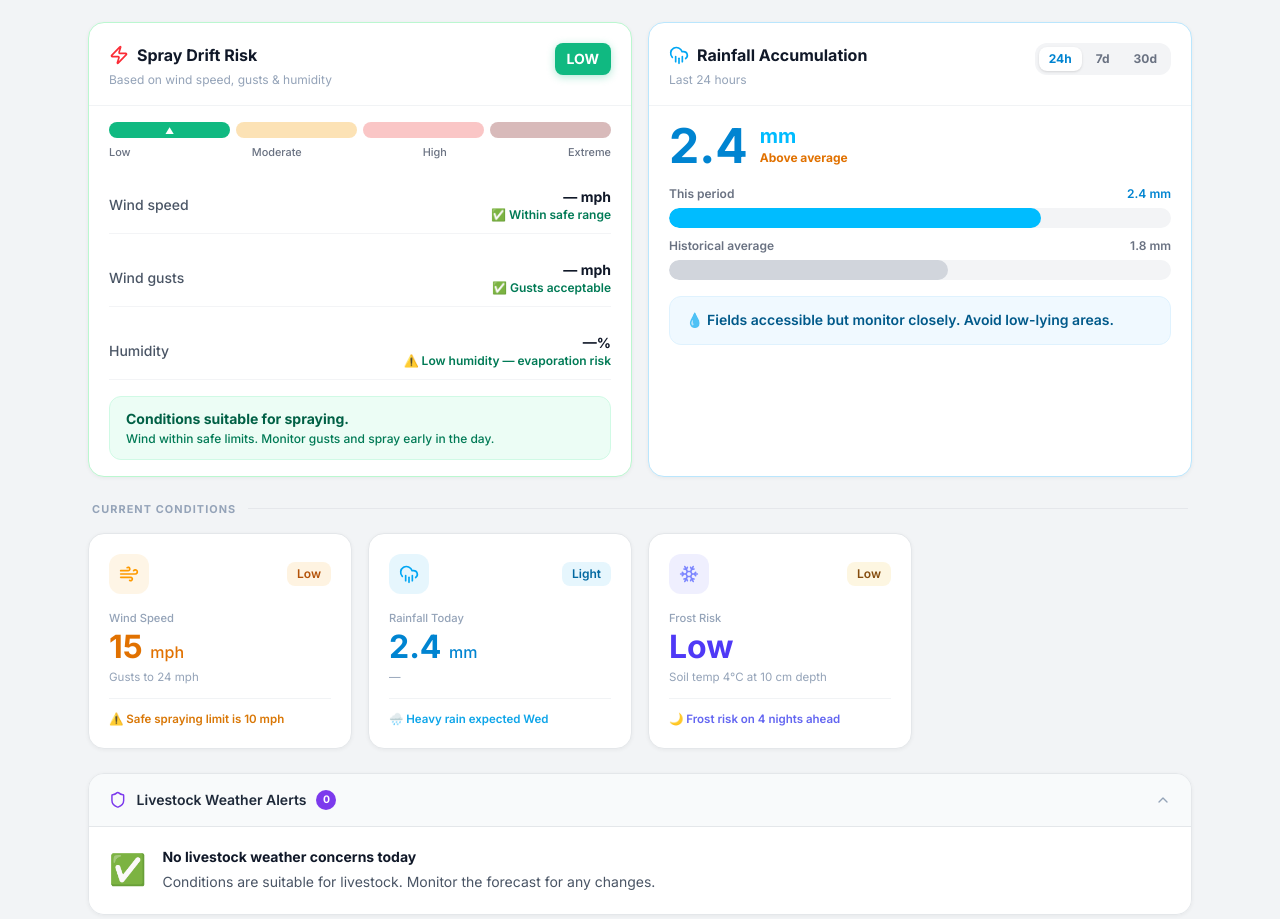
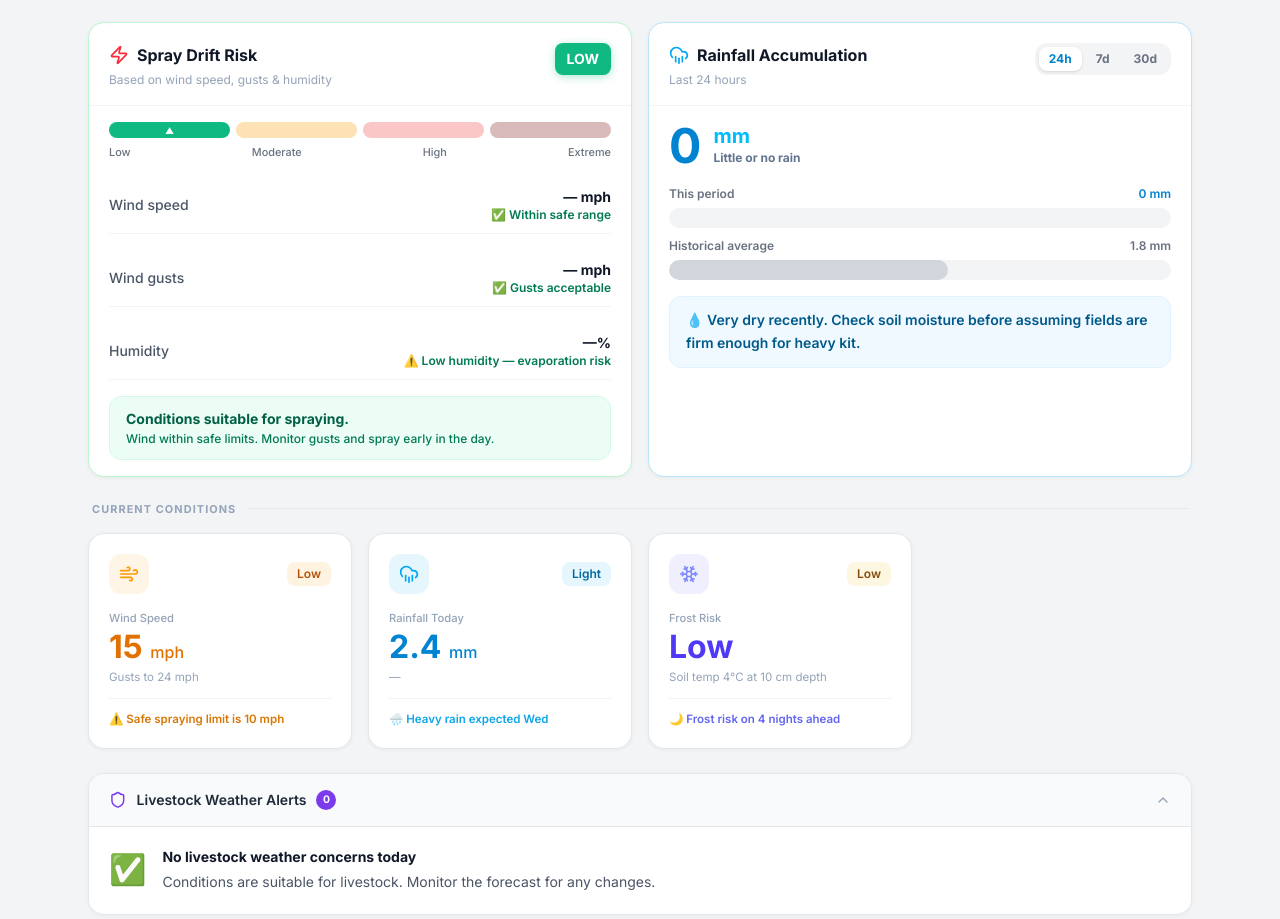
Before and after one commit to abzo1st/Fieldcast, a React (Vite) app: page /dashboard in a window 1280 px wide. Shown: the part 1245-2164 px from the top of the page. Built offline with nearby package versions, Linux system fonts and the light colour scheme.

Commit message:
updated rainfall accumulation so it is linked to API

```diff
--- a/src/app/pages/Dashboard.tsx
+++ b/src/app/pages/Dashboard.tsx
@@ -17,7 +17,13 @@ import {
 } from "recharts";
 import { ImageWithFallback } from "../components/figma/ImageWithFallback";
 import { FieldcastLogo } from "../components/FieldcastLogo";
-import { openWeatherOneCall, type GeoDirectResult, type OneCallResponse } from "../api/openweather";
+import {
+  openWeatherOneCall,
+  type GeoDirectResult,
+  type OneCallDaily,
+  type OneCallHourly,
+  type OneCallResponse,
+} from "../api/openweather";
 import { searchLocations } from "../api/locationSearch";
 
 // OpenWeather gives us wind in m/s but farmers think in mph, so everything
@@ -28,6 +34,97 @@ function msToMph(ms: number) {
 
 function clamp(n: number, min: number, max: number) {
   return Math.max(min, Math.min(max, n));
+}
+
+function roundPrecipMm(mm: number) {
+  return Math.round(mm * 10) / 10;
+}
+
+/** Per-hour liquid + snow water equivalent from One Call hourly entries. */
+function sumHourlyPrecipMm(hourly: OneCallHourly[], hours: number) {
+  let s = 0;
+  const n = Math.min(hours, hourly.length);
+  for (let i = 0; i < n; i++) {
+    const h = hourly[i];
+    s += (h.rain?.["1h"] ?? 0) + (h.snow?.["1h"] ?? 0);
+  }
+  return s;
+}
+
+/** Sum daily rain + snow for the first `days` entries. */
+function sumDailyPrecipMm(daily: OneCallDaily[], days: number) {
+  let s = 0;
+  const n = Math.min(days, daily.length);
+  for (let i = 0; i < n; i++) {
+    const d = daily[i];
+    s += (d.rain ?? 0) + (d.snow ?? 0);
+  }
+  return s;
+}
+
+type RainfallPeriodKey = "24h" | "7d" | "30d";
+
+/**
+ * Compares modelled accumulation to typical UK reference totals for the same window
+ * (not from OpenWeather — used only for the “historical average” bar and status copy).
+ */
+function rainfallAccumulationInsight(
+  amount: number,
+  refAvgMm: number,
+  period: RainfallPeriodKey,
+): { status: string; statusColor: string; tip: string } {
+  const denom = refAvgMm > 0 ? refAvgMm : 1;
+  const ratio = amount / denom;
+  if (amount <= 0.05 && period === "24h") {
+    return {
+      status: "Little or no rain",
+      statusColor: "text-slate-500",
+      tip: "Very dry recently. Check soil moisture before assuming fields are firm enough for heavy kit.",
+    };
+  }
+  if (ratio < 0.55) {
+    return {
+      status: "Below average",
+      statusColor: "text-emerald-600",
+      tip:
+        period === "24h"
+          ? "Low recent rainfall. Good access for light machinery; still watch compaction on wetter patches."
+          : "Drier than typical for this span. Useful fieldwork windows — monitor dust and soil moisture for crops.",
+    };
+  }
+  if (ratio < 0.95) {
+    return {
+      status: "Slightly below average",
+      statusColor: "text-slate-500",
+      tip: "Rainfall a bit under the usual benchmark. Conditions mostly manageable — keep an eye on low-lying ground.",
+    };
+  }
+  if (ratio < 1.2) {
+    return {
+      status: "Near average",
+      statusColor: "text-sky-600",
+      tip: "Roughly in line with a typical period. Plan fieldwork as normal but watch the short-range forecast.",
+    };
+  }
+  if (ratio < 1.55) {
+    return {
+      status: "Above average",
+      statusColor: "text-amber-600",
+      tip: "Wetter than usual. Fields may be soft — avoid low-lying areas and delay heavy loads if ground poaches.",
+    };
+  }
+  if (ratio < 2) {
+    return {
+      status: "Well above average",
+      statusColor: "text-red-500",
+      tip: "Prolonged or intense wet spell. Drainage checks and headland-only rules for heavy machinery are sensible.",
+    };
+  }
+  return {
+    status: "Significantly above average",
+    statusColor: "text-red-600",
+    tip: "Very wet. Soil is likely saturated — postpone tillage and heavy trafficking until conditions improve.",
+  };
 }
 
 function formatTime(tsSeconds: number) {
@@ -426,7 +523,7 @@ export default function Dashboard() {
     }));
   }, [live?.hourly, liveCurrent]);
 
-  const isCurrentHour = (timestamp) => {
+  const isCurrentHour = (timestamp: number) => {
     const now = new Date();
     const hour = new Date(timestamp * 1000);
     return now.getHours() === hour.getHours();
@@ -668,13 +765,40 @@ export default function Dashboard() {
         { day: "Mon", high: 9, low: 5, rain: 5 },
       ];
 
-  // Hardcoded for now — would need a proper rain gauge / historical API to make
-  // these dynamic. TODO: wire up Met Office rainfall data when we get API access
-  const rainfallData: Record<"24h" | "7d" | "30d", { amount: number; avg: number; label: string; status: string; statusColor: string; tip: string }> = {
-    "24h": { amount: 2.4, avg: 1.8, label: "Last 24 hours", status: "Above average",              statusColor: "text-amber-600", tip: "Fields accessible but monitor closely. Avoid low-lying areas." },
-    "7d":  { amount: 31,  avg: 18,  label: "Last 7 days",   status: "Significantly above average", statusColor: "text-red-600",   tip: "Soil is very wet. Heavy machinery should stay on headlands only." },
-    "30d": { amount: 74,  avg: 48,  label: "Last 30 days",  status: "Well above average",          statusColor: "text-red-500",   tip: "Prolonged wet period. Drainage checks essential before any fieldwork." },
-  };
+  // Amounts from One Call: hourly mm sums (next 24h), daily sums (next 7d), and a 30d figure
+  // scaled from all available daily forecast days (~8) — OpenWeather does not return true past totals.
+  const rainfallData = useMemo(() => {
+    const hourly = live?.hourly ?? [];
+    const daily = live?.daily ?? [];
+    const ref: Record<RainfallPeriodKey, number> = { "24h": 1.8, "7d": 18, "30d": 48 };
+
+    const raw24 = sumHourlyPrecipMm(hourly, 24);
+    const raw7 = sumDailyPrecipMm(daily, 7);
+    const nDaily = daily.length;
+    const raw30 =
+      nDaily > 0 ? (sumDailyPrecipMm(daily, nDaily) / nDaily) * 30 : 0;
+
+    const mk = (period: RainfallPeriodKey, amount: number) => {
+      const rounded = roundPrecipMm(amount);
+      const insight = rainfallAccumulationInsight(rounded, ref[period], period);
+      return {
+        amount: rounded,
+        avg: ref[period],
+        label:
+          period === "24h" ? "Last 24 hours" : period === "7d" ? "Last 7 days" : "Last 30 days",
+        ...insight,
+      };
+    };
+
+    return {
+      "24h": mk("24h", raw24),
+      "7d": mk("7d", raw7),
+      "30d": mk("30d", raw30),
+    } as Record<
+      RainfallPeriodKey,
+      { amount: number; avg: number; label: string; status: string; statusColor: string; tip: string }
+    >;
+  }, [live?.hourly, live?.daily]);
 
   // --- Sunrise / Sunset ---
   const liveSunrise = live?.daily?.[0]?.sunrise ? formatTime(live.daily[0].sunrise) : "07:14";
```
Also changed, not shown: 1 other file (tests, documents, lock files or other folders).
